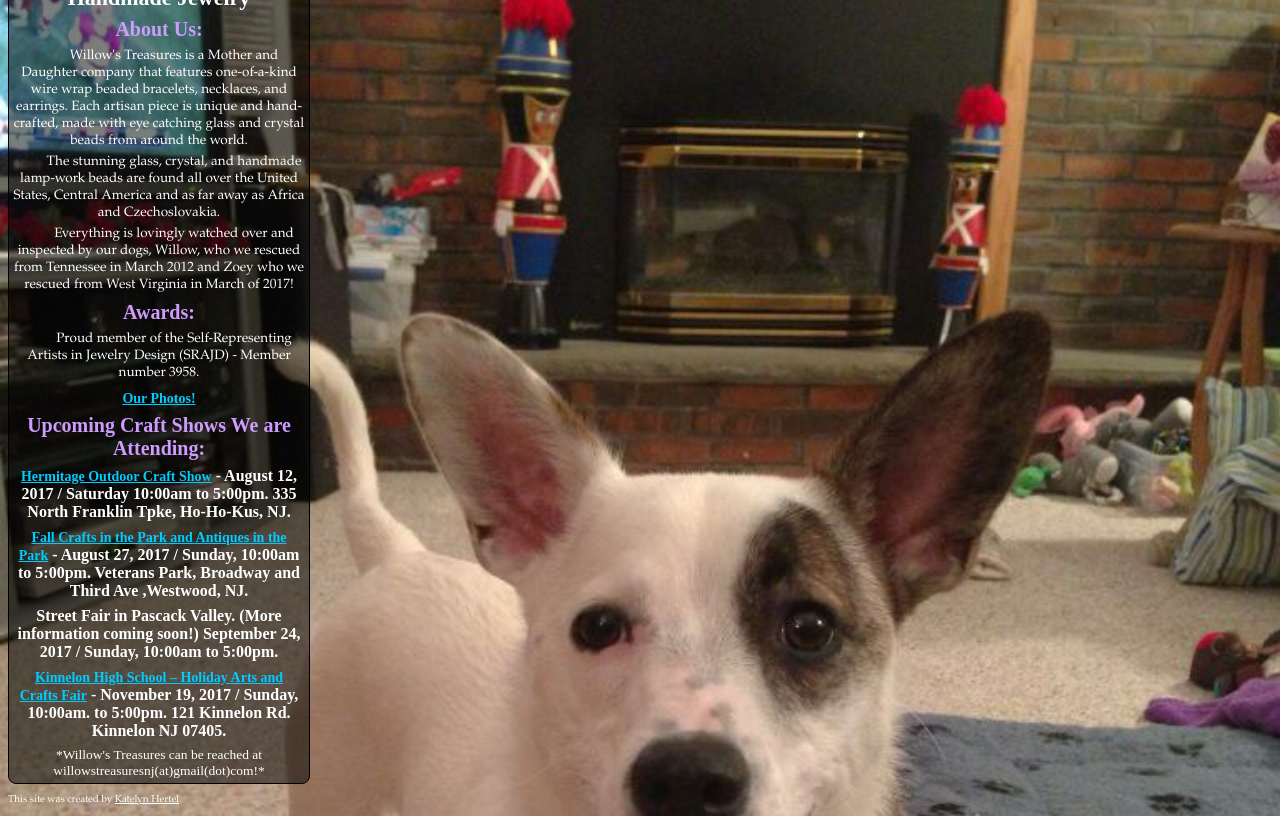
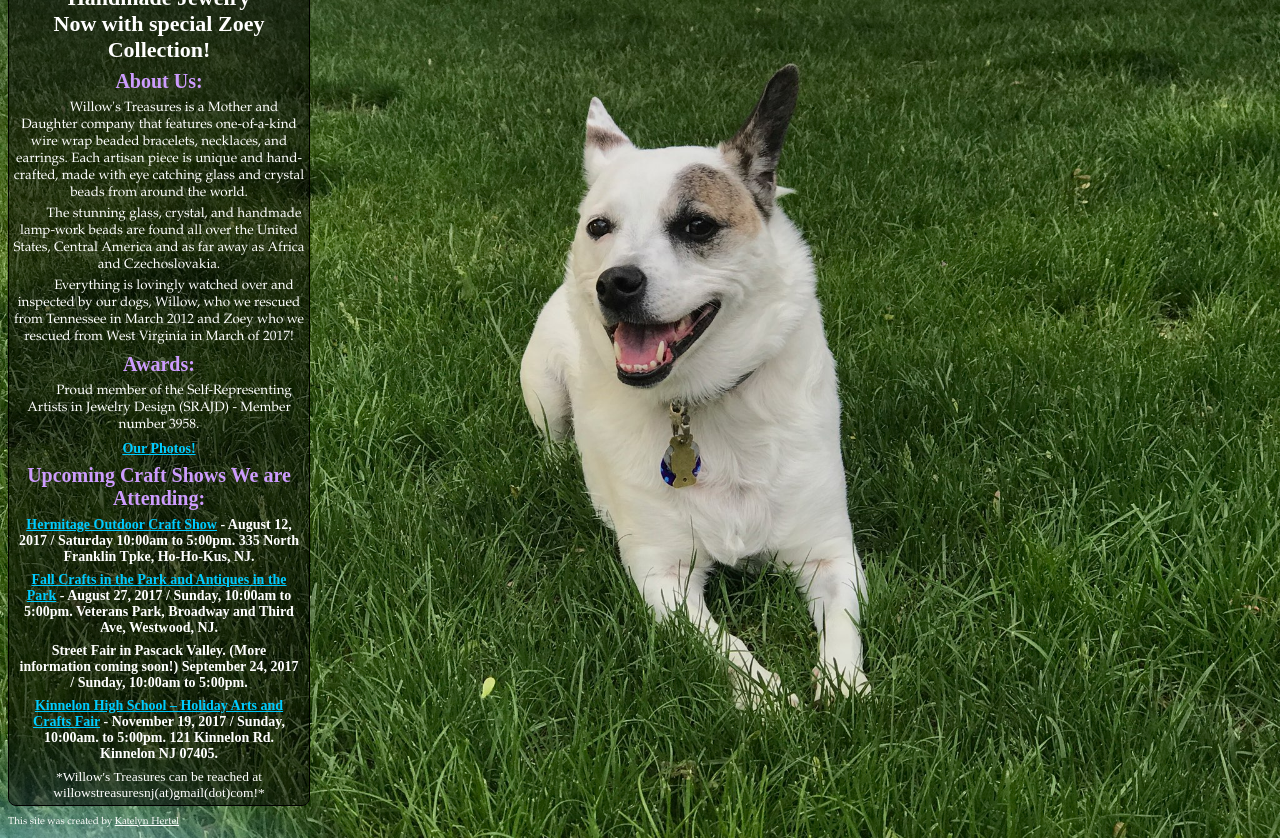
Before and after one commit to katerspotaters/Willow-s-Treasures, a plain HTML site: page index.html in a window 1280 px wide. Shown: the part 51-889 px from the top of the page. Before the commit the page ends 867 px from the top, so only its background shows below. Drawn offline with Linux system fonts and the light colour scheme.

Commit message:
cover and dates

```diff
--- a/index.html
+++ b/index.html
@@ -1,5 +1,5 @@
 <!DOCTYPE html>
-<html style='background: url(willowsmile2.jpg) no-repeat center center fixed; webkit-background-size: cover; moz-background-size: cover; o-background-size: cover; background-size: cover; background-position: 50%; margin: 0 auto;'>
+<html style='background: url(willowcover2.jpg) no-repeat center center fixed; webkit-background-size: cover; moz-background-size: cover; o-background-size: cover; background-size: cover; background-position: 50%; margin: 0 auto;'>
   <head>
     <meta name="viewport" content="width=device-width, initial-scale=1">
 </head>
@@ -23,6 +23,7 @@
     text-align: center;
     font-size: 22px;
     margin: 0px;
+    text-decoration: none;
   }
 
   .content h3 {
@@ -36,9 +37,8 @@
   .content h4{
     color: #FFFFFF;
     text-align: center;
-    font-size: 16px;
+    font-size: 14px;
     margin: 7px;
-    font-weight: bold;
   }
 
   .content h4 a {
@@ -86,6 +86,7 @@
 <div class="content">
   <h1>Willow's Treasures</h1>
   <h2> Handmade Jewelry </h2>
+  <h2>Now with special Zoey Collection!</h2>
   <h3> About Us: </h3>
     <p class="indent">Willow's Treasures is a Mother and Daughter company that features one-of-a-kind wire wrap beaded bracelets, necklaces, and earrings. Each artisan piece is unique and hand-crafted, made with eye catching glass and crystal beads from around the world.</p>
     <p class= "indent">The stunning glass, crystal, and handmade lamp-work beads are found all over the United States, Central America and as far away as Africa and Czechoslovakia.</p>
@@ -95,7 +96,7 @@
     <h4><a href="photos.html"> Our Photos! </a> </h4>
   <h3>Upcoming Craft Shows We are Attending:</h3>
     <h4> <a href="https://njvendors.com/events/counties-a-g/bergen/hermitage-outdoor-art-and-craft-show-august-ho-ho-kus-nj/">Hermitage Outdoor Craft Show</a> - August 12, 2017 / Saturday 10:00am to 5:00pm. 335 North Franklin Tpke, Ho-Ho-Kus, NJ.</h4>
-    <h4><a href="https://njvendors.com/events/counties-a-g/bergen/westwood-nj-fall-crafts-and-antiques-in-the-park/">Fall Crafts in the Park and Antiques in the Park</a> - August 27, 2017 / Sunday, 10:00am to 5:00pm. Veterans Park, Broadway and Third Ave ,Westwood, NJ.</h4>
+    <h4><a href="https://njvendors.com/events/counties-a-g/bergen/westwood-nj-fall-crafts-and-antiques-in-the-park/">Fall Crafts in the Park and Antiques in the Park</a> - August 27, 2017 / Sunday, 10:00am to 5:00pm. Veterans Park, Broadway and Third Ave, Westwood, NJ.</h4>
 <h4>Street Fair in Pascack Valley. (More information coming soon!) September 24, 2017 / Sunday, 10:00am to 5:00pm.</h4>
     <h4><a href="http://www.jcpromotions.info/calendar/event/kinnelon-506">Kinnelon High School – Holiday Arts and Crafts Fair</a> - November 19, 2017 / Sunday, 10:00am. to 5:00pm. 121 Kinnelon Rd. Kinnelon NJ 07405.</h4>
 <p> *Willow's Treasures can be reached at willowstreasuresnj(at)gmail(dot)com!*</p>
```
Also changed, not shown: willowandzoey.jpg (added), willowcover.jpg (added), willowcover2.jpg (added).
